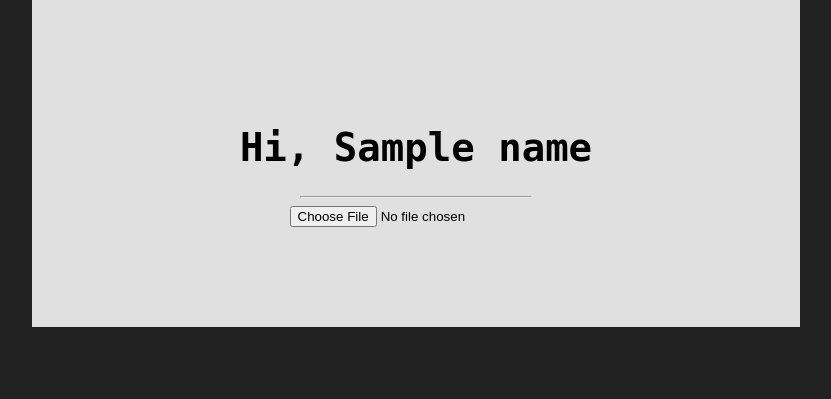
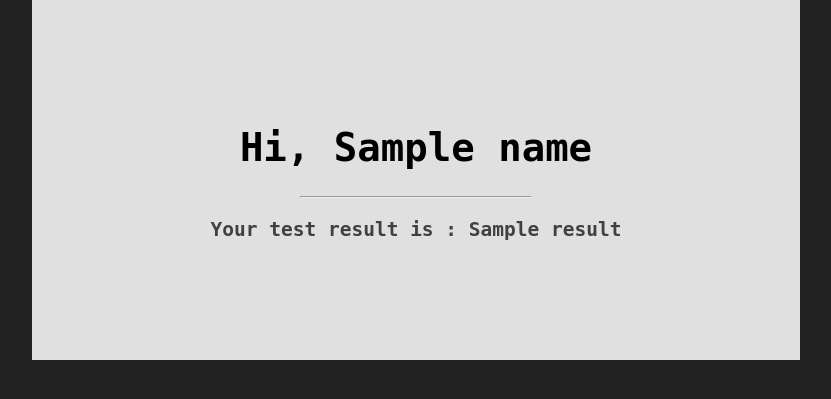
Before and after one commit to YoussifAssem/Genatac, a Flask app: template E-Genetics/Code/templates/welcome.html in a window 1280 px wide. Shown: the part 161-560 px from the top of the page, without its empty margins (224-1055 px from the left). Run offline with Flask 2, Linux system fonts and the light colour scheme; the template is opened without the code that fills it: most values are stand-ins (such as "Sample title", 1, 10 or a date in 2020).

Commit message:
user can view test result

```diff
--- a/E-Genetics/Code/main.py
+++ b/E-Genetics/Code/main.py
@@ -1,29 +1,33 @@
 #import pyrebase
 import hashlib
+from lib2to3 import refactor
 from flask import Flask,  redirect, render_template, request, url_for
 from Models.User import User
+from firebase_admin import credentials, firestore
+
 app = Flask(__name__)  # Initialze flask constructor
 user = User()
 
+db = firestore.client()
+
 userName = {"n": ""}
+getid = {"d": ""}
 
 @app.route("/")
 def login():
     return render_template("login.html")
 
-# Sign up/ Register
-
-
-@app.route("/signup")
-def signup():
-    return render_template("signup.html")
-
-# Welcome page
-
 
 @app.route("/welcome")
 def welcome():
-        return render_template("welcome.html", name=userName["n"])
+        hashedID = hashlib.sha256(getid["d"].encode('utf-8')).hexdigest()
+        print(hashedID)
+        test_result = db.collection('adminUsers').document(userName["n"]).collection('Results'
+        ).document(hashedID).get({
+
+            'probabilityFather'
+    })
+        return render_template("welcome.html", name=userName["n"], result=test_result.to_dict())
 
 # If someone clicks on login, they are redirected to /result
 
@@ -32,10 +36,14 @@ def welcome():
 def result():
     test = True
     if request.method == "POST":  # Only if data has been posted
-        result = request.form  # Get the data
+
+        # Get the data
+        result = request.form
         userName["n"] = str(result["name"])
-        password = hashlib.sha256(result["pass"].encode('utf-8')).hexdigest()
-        test = user.logIn(userName["n"], password)
+        getid["d"] = str(result["id"])
+        #password = hashlib.sha256(result["pass"].encode('utf-8')).hexdigest()
+        #test = user.logIn(userName["n"], password)
+
         try:
             if(test):
               return redirect(url_for('result'))
--- a/E-Genetics/Code/templates/welcome.html
+++ b/E-Genetics/Code/templates/welcome.html
@@ -8,7 +8,7 @@
 <body>
 <div class="main">
 	<h1 class="name">Hi, {{name}}</h1><hr style="width: 30%">
-	<input type="file" name="myfile">
+	<h3 class="email">Your test result is : {{result}}</h3>
 </div>
 </body>
 </html>
```
Also changed, not shown: E-Genetics/Code/templates/login.html (+9 -1 lines).
